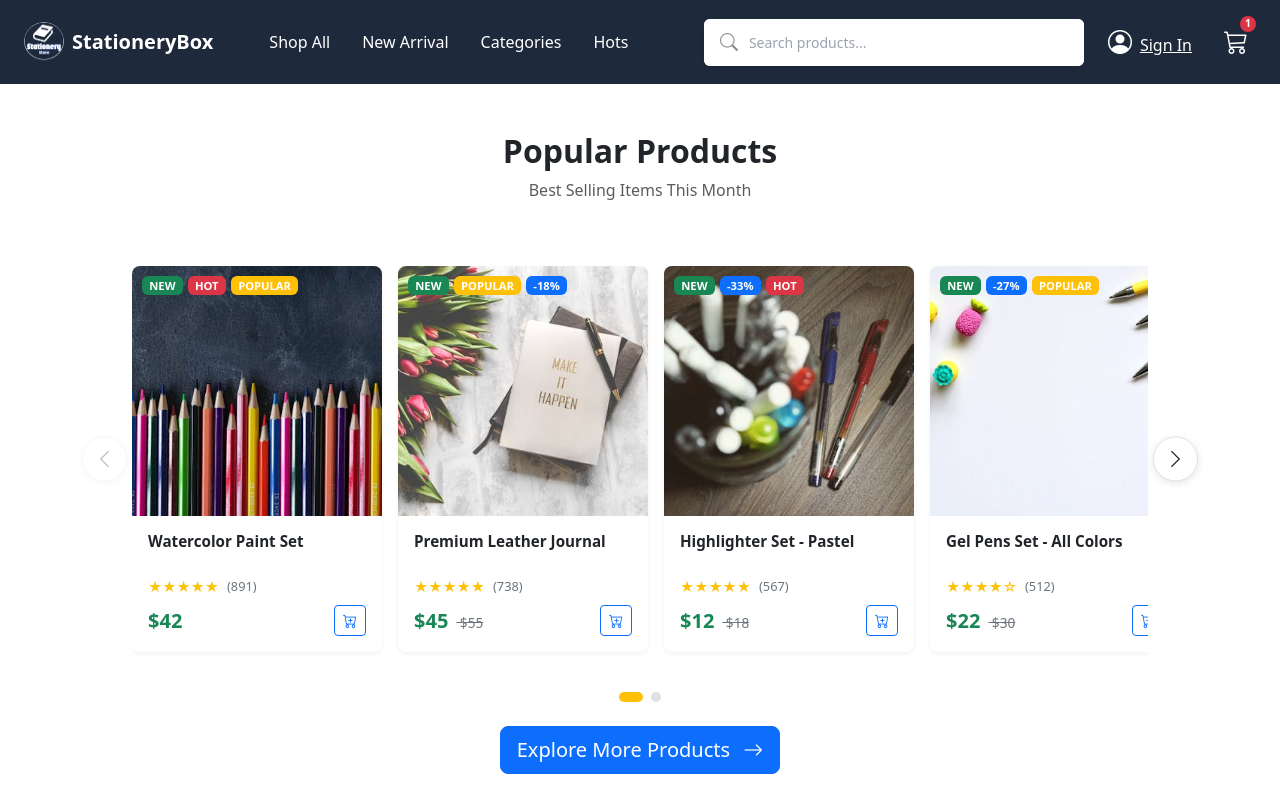
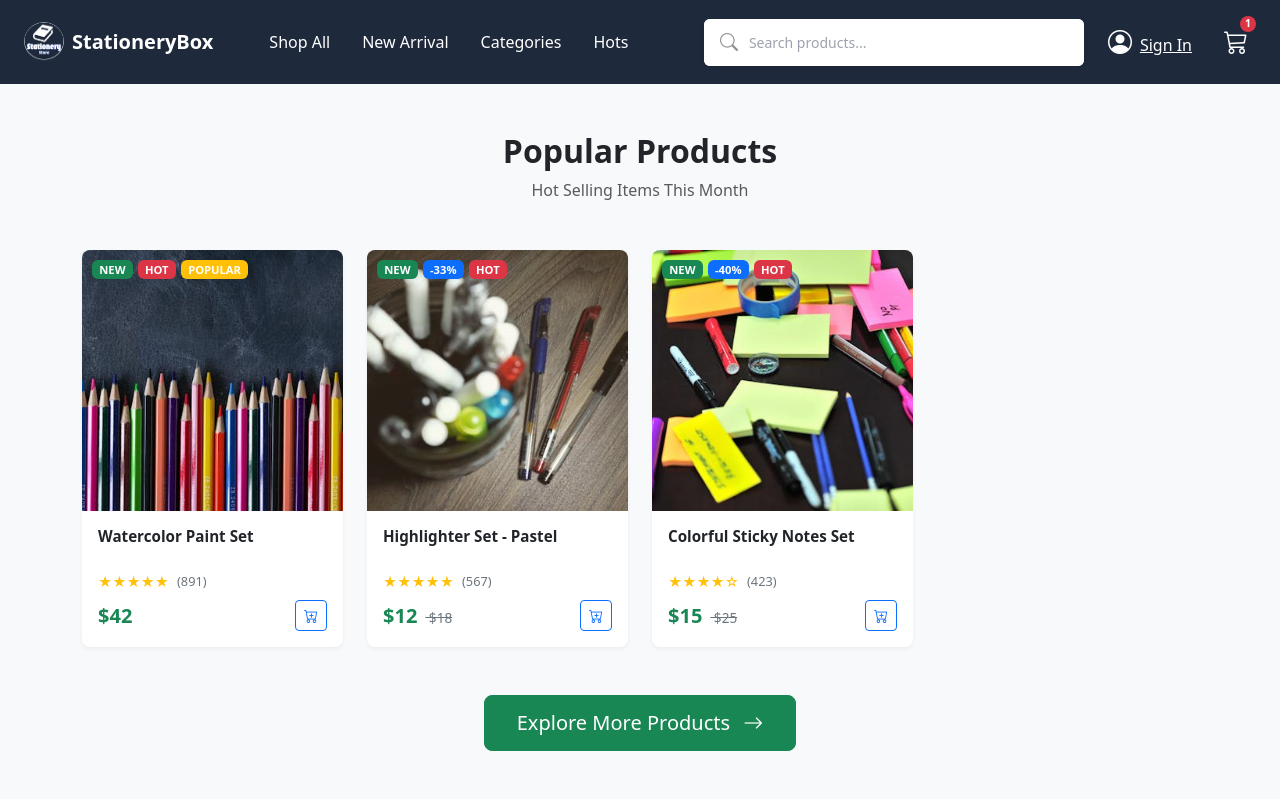
Before and after one commit to Kimheng-SOK/Stationery-Store, a Vue app: page /hots in a window 1280 px wide. Shown: the top 800 px of the page. Built offline with nearby package versions, Linux system fonts and the light colour scheme.

Commit message:
add popular product page

```diff
--- a/src/router/user.ts
+++ b/src/router/user.ts
@@ -10,6 +10,7 @@ import Checkout from '@/views/user/CheckoutView.vue'
 import CartView from '@/views/user/CartPage.vue'
 import EmptyProduct from '@/views/user/EmptyProduct.vue'
 import ProductDetailView from '@/views/user/ProductDetailView.vue'
+import PopularPage from '@/views/user/PopularPage.vue'
 
 export default [
   {
@@ -25,7 +26,7 @@ export default [
       { path: '/shop', name: 'Shop', component: ShopView },
       { path: '/new-arrival', name: 'NewArrival', component: NewArrivalView },
       { path: '/categories', name: 'ShopByCategory', component: ShopByCategory },
-      { path: '/hots', name: 'PopularProduct', component: PopularProduct },
+      { path: '/hots', name: 'PopularProduct', component: PopularPage },
       { path: '/home', name: 'HomePageView', component: HomePageView},
       { path: '/privacy', name: 'Privacy', component:Privacy},
       { path: '/TermCondition', name: 'TermCondition', component: TermCondition},
--- /dev/null
+++ b/src/views/user/PopularPage.vue
@@ -0,0 +1,136 @@
+<template>
+  <section class="popular-products py-5">
+    <div class="container">
+      <!-- Section Header -->
+      <div class="text-center mb-5">
+        <h2 class="section-title mb-2">Popular Products</h2>
+        <p class="section-subtitle text-muted">Hot Selling Items This Month</p>
+      </div>
+
+      <!-- Products Grid -->
+      <div v-if="hotProducts.length > 0" class="row g-4 mb-4">
+        <div
+          v-for="product in hotProducts"
+          :key="product.id"
+          class="col-lg-3 col-md-4 col-sm-6"
+        >
+          <ProductCard
+            :product="product"
+            @add-to-cart="handleAddToCart(product)"
+          />
+        </div>
+      </div>
+
+      <!-- No Products Message -->
+      <div v-else class="no-products">
+        <div class="text-center py-5">
+          <i class="bi bi-inbox" style="font-size: 4rem; color: #dee2e6;"></i>
+          <h5 class="mt-3 text-muted">No hot products available at the moment!</h5>
+          <p class="text-muted">Check back soon for our latest hot deals.</p>
+        </div>
+      </div>
+
+      <!-- View All Button -->
+      <div class="text-center mt-5">
+        <router-link to="/shop" class="btn btn-primary btn-lg">
+          Explore More Products
+          <i class="bi bi-arrow-right ms-2"></i>
+        </router-link>
+      </div>
+    </div>
+  </section>
+</template>
+
+<script setup lang="ts">
+import { ref, onMounted } from 'vue'
+import ProductCard from '@/components/product/ProductCard.vue'
+import { products } from '@/data/products'
+import type { Product } from '@/types/product'
+
+const hotProducts = ref<Product[]>([])
+
+onMounted(() => {
+  // Filter products with 'hot' badge
+  const filteredProducts = products
+    .filter(p => p.badges?.some(badge => badge === 'hot'))
+    // Sort by popularity score (rating * reviewCount) descending
+    .sort((a, b) => {
+      const scoreA = a.rating * (a.reviewCount || 0)
+      const scoreB = b.rating * (b.reviewCount || 0)
+      return scoreB - scoreA
+    })
+    // Map to fix image paths
+    .map(p => ({
+      ...p,
+      image: p.image.replace(/^\/public/, '')
+    }))
+
+  hotProducts.value = filteredProducts
+})
+
+const handleAddToCart = (product: Product) => {
+  console.log('Add to cart:', product)
+  alert(`${product.name} added to cart!`)
+}
+</script>
+
+<style scoped>
+.popular-products {
+  background-color: #f8f9fa;
+  min-height: calc(100vh - 300px);
+}
+
+.section-title {
+  font-size: 2rem;
+  font-weight: 700;
+  color: #212529;
+}
+
+.section-subtitle {
+  font-size: 1rem;
+  color: #6c757d;
+}
+
+.no-products {
+  background: white;
+  border-radius: 8px;
+  padding: 2rem;
+  margin-bottom: 2rem;
+}
+
+.btn-primary {
+  background-color: #198754;
+  border-color: #198754;
+  padding: 0.75rem 2rem;
+  font-weight: 500;
+  transition: all 0.3s ease;
+}
+
+.btn-primary:hover {
+  background-color: #157347;
+  border-color: #146c43;
+  transform: translateY(-2px);
+  box-shadow: 0 4px 12px rgba(25, 135, 84, 0.3);
+}
+
+@media (max-width: 768px) {
+  .popular-products {
+    padding: 2rem 0 !important;
+  }
+
+  .section-title {
+    font-size: 1.5rem;
+  }
+
+  .section-subtitle {
+    font-size: 0.9rem;
+  }
+}
+
+@media (max-width: 576px) {
+  .btn-primary {
+    padding: 0.6rem 1.5rem;
+    font-size: 0.9rem;
+  }
+}
+</style>
```
